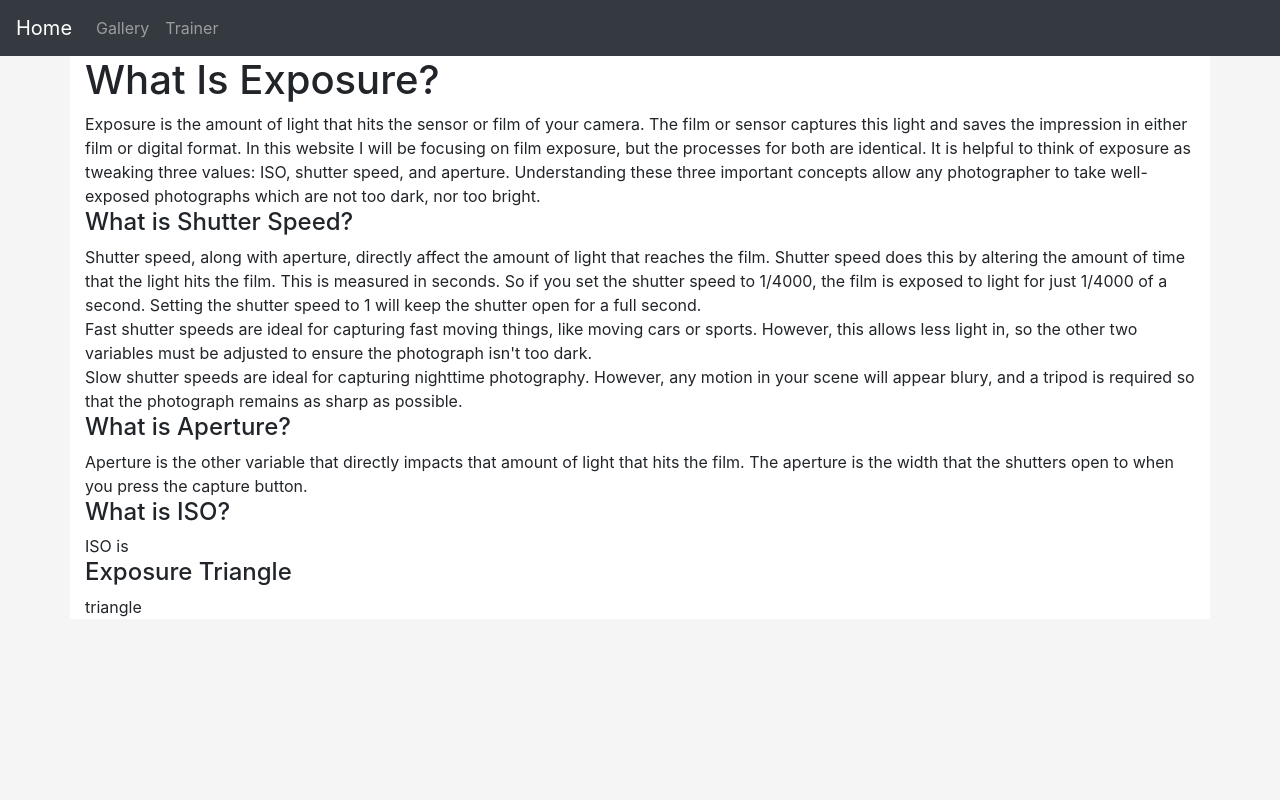
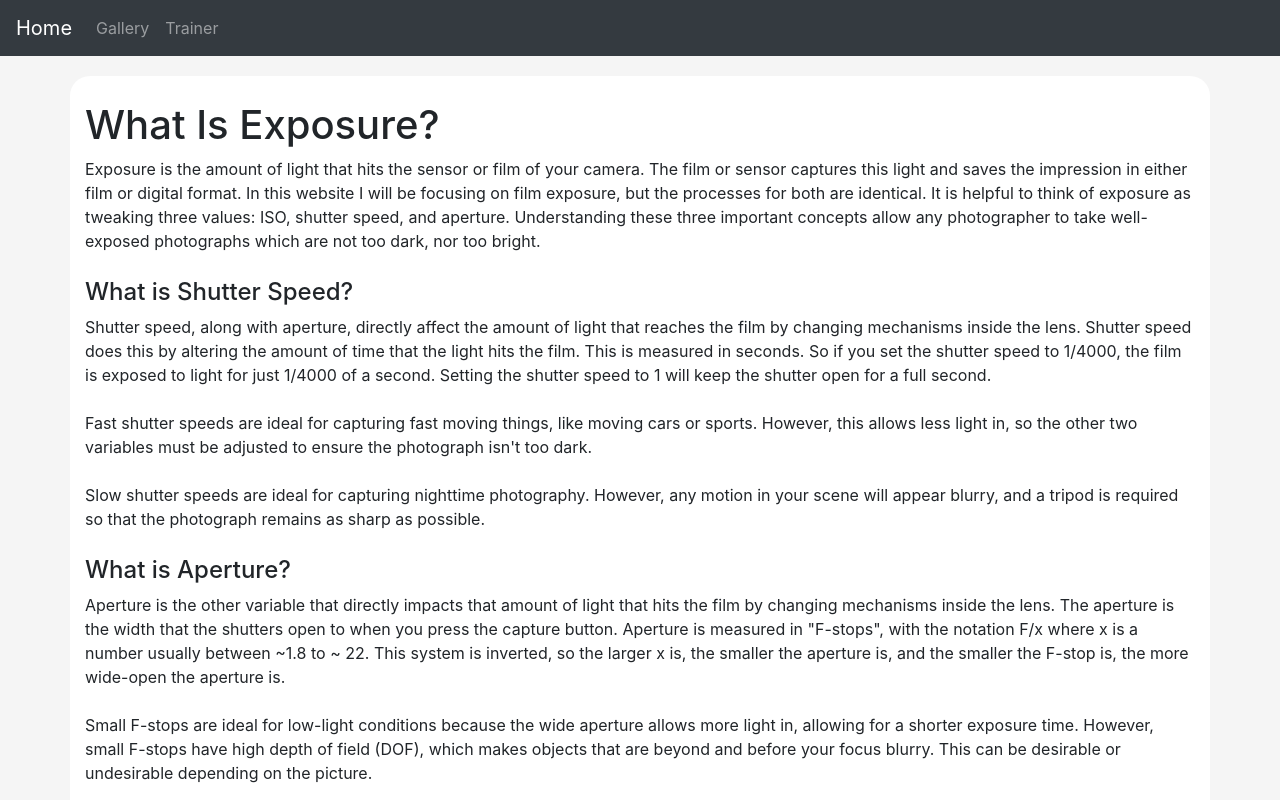
Before and after one commit to 140453a/Exposure, a React (Create React App) app: page / in a window 1280 px wide. Shown: the top 800 px of the page. Built offline with nearby package versions, Linux system fonts and the light colour scheme.

Commit message:
Training sliders done, home writeup done, basic styling

```diff
--- a/src/App.css
+++ b/src/App.css
@@ -19,13 +19,24 @@
 
 }
 
+.error {
+  color: red;
+}
+
 body {
-    background-color:	#F5F5F5
+    background-color:	#F5F5F5;
 }
 
 .maintext {
   text-align: left;
-  background-color:	#FFFFFF
+  background-color:	#FFFFFF;
+  border-radius: 20px;
+  margin-top: 20px;
+}
+
+.homeHeader {
+  padding-top: 25px;
+  padding-bottom: -10px;
 }
 
 #active {
--- /dev/null
+++ b/src/components/layout/Slider.js
@@ -0,0 +1,72 @@
+import React, { Component } from 'react';
+
+
+class Slider extends Component {
+  constructor(props) {
+    super(props)
+    this.state = {value: props.cur,
+                  err: ''}
+    this.handleChange = this.handleChange.bind(this)
+    this.locked = this.locked.bind(this)
+  }
+
+  handleChange(event) {
+    this.setState({value: event.target.value});
+  }
+
+  locked(event){
+    this.setState({err: 'ISO is locked at 200.'});
+  }
+
+  render(){
+    let result = this.state.value
+      if(this.props.type === "shut" ){
+          switch (this.state.value) {
+            case "1":
+              result = "1/125"
+              break;
+            case "2":
+              result = "1/60"
+              break;
+            case "3":
+              result = "1/30"
+              break;
+            case "4":
+              result = "1/15"
+              break;
+            case "5":
+              result = "1/8"
+              break;
+            case "6":
+              result = "1/4"
+              break;
+            case "7":
+              result = "1/2"
+              break;
+            case "8":
+              result = "1"
+              break;
+            default:
+              result = "1/125"
+              break;
+          }
+    }
+    return(
+      <div>
+       <label>
+         <input
+           id="typeinp"
+           type="range"
+           min={this.props.min} max={this.props.max}
+           value={!this.props.locked ? this.state.value : this.props.cur}
+           onChange={!this.props.locked ? this.handleChange : this.locked}
+           step={this.props.step}/>
+         {result}
+         <div className="error">{this.state.err}</div>
+       </label>
+     </div>
+    );
+  }
+}
+
+export default Slider;
--- a/src/components/pages/Home.js
+++ b/src/components/pages/Home.js
@@ -7,7 +7,7 @@ render() {
         <div className={"maintext container"}>
           <div className={"row"}>
             <div className={"col-lg-12"}>
-              <h1>What Is Exposure?</h1>
+              <h1 className={"homeHeader"}>What Is Exposure?</h1>
               Exposure is the amount of light that hits the sensor or film of your camera.
               The film or sensor captures this light and saves the impression in either film or digital format.
               In this website I will be focusing on film exposure, but the processes for both are identical.
@@ -16,42 +16,66 @@ render() {
             </div>
           </div>
 
-          <h4>What is Shutter Speed?</h4>
+          <h4 className={"homeHeader"}>What is Shutter Speed?</h4>
           <div className={"row"}>
             <div className={"col-lg-12"}>
-              Shutter speed, along with aperture, directly affect the amount of light that reaches the film.
+              Shutter speed, along with aperture, directly affect the amount of light that reaches the film by changing mechanisms inside the lens.
               Shutter speed does this by altering the amount of time that the light hits the film.
               This is measured in seconds. So if you set the shutter speed to 1/4000, the film is exposed to light
               for just 1/4000 of a second. Setting the shutter speed to 1 will keep the shutter open for a full second.
 
               <br />
+              <br />
               Fast shutter speeds are ideal for capturing fast moving things, like moving cars or sports.
               However, this allows less light in, so the other two variables must be adjusted to ensure the photograph isn't too dark.
-
+              <br />
               <br />
               Slow shutter speeds are ideal for capturing nighttime photography.
-              However, any motion in your scene will appear blury, and a tripod is required so that the photograph remains as sharp as possible.
+              However, any motion in your scene will appear blurry, and a tripod is required so that the photograph remains as sharp as possible.
 
 
             </div>
           </div>
 
-          <h4>What is Aperture?</h4>
+          <h4 className={"homeHeader"}>What is Aperture?</h4>
           <div className={"row"}>
             <div className={"col-lg-12"}>
-              Aperture is the other variable that directly impacts that amount of light that hits the film.
+              Aperture is the other variable that directly impacts that amount of light that hits the film by changing mechanisms inside the lens.
               The aperture is the width that the shutters open to when you press the capture button.
+              Aperture is measured in "F-stops", with the notation F/x where x is a number usually between ~1.8 to ~ 22.
+              This system is inverted, so the larger x is, the smaller the aperture is, and the smaller the F-stop is, the more wide-open the aperture is.
+              <br />
+              <br />
+              Small F-stops are ideal for low-light conditions because the wide aperture allows more light in, allowing for a shorter exposure time.
+              However, small F-stops have high depth of field (DOF), which makes objects that are beyond and before your focus blurry.
+              This can be desirable or undesirable depending on the picture.
+              <br />
+              <br />
+              Large F-stops are useful for daytime photography, and photography where DOF is undesirable, such as landscape photography.
+
             </div>
           </div>
 
-          <h4>What is ISO?</h4>
+          <h4 className={"homeHeader"}>What is ISO?</h4>
           <div className={"row"}>
             <div className={"col-lg-12"}>
-              ISO is
+              ISO is the final variable that affects the exposure of a photograph, and it happens inside the film or sensor of the camera.
+              Simply put, ISO is the sensitivity of the film or camera. It is a measurement of how much light is required for it to be captured by the film.
+              High ISO numbers mean that the film is more sensitive to light, and lower means less sensitive.
+              Therefore, films with ISOs in the range 100-800 are good all-purpose films for daylight photography.
+              <br />
+              <br />
+              For film, ISO is relatively static. Every film that is bought has a specified ISO that can not be changed, and it is not easy to change out films between pictures.
+              Therefore, usually aperture and shutterspeed are altered instead of ISO to properly expose a picture, but this is not the case for digital cameras.
+              <br />
+              <br />
+              The downside of a high ISO is that the pictures get "grainy" when using film, or "noisy" when using digital cameras.
+              Therefore, it is usually best to keep ISO from climbing too high so that details aren't lost in the noise.
+
             </div>
           </div>
 
-          <h4>Exposure Triangle</h4>
+          <h4 className={"homeHeader"}>Exposure Triangle</h4>
           <div className={"row"}>
             <div className={"col-lg-12"}>
               triangle
--- a/src/components/pages/Trainer.js
+++ b/src/components/pages/Trainer.js
@@ -1,11 +1,24 @@
 import React, { Component } from 'react';
+import Slider from '../layout/Slider';
 
 class Trainer extends Component {
   render(){
     return (
-      <React.Fragment>
-        <h1>Trainer!</h1>
-      </React.Fragment>
+        <div className={"maintext container"}>
+          <div className={"row"}>
+            <div className={"col-lg"}>
+            Picture goes here
+            </div>
+            <div className={"col-lg"}>
+              F-Stop
+              <Slider min="2" max="22" cur="2" type="f-stop" step="1"/>
+              Shutter Speed
+              <Slider min="1" max="8" cur="1" type="shut" step="1" />
+              ISO
+              <Slider min="100" max="6000" type="iso" cur="200" step="100" locked="true" />
+            </div>
+          </div>
+        </div>
     );
   }
 }
```
